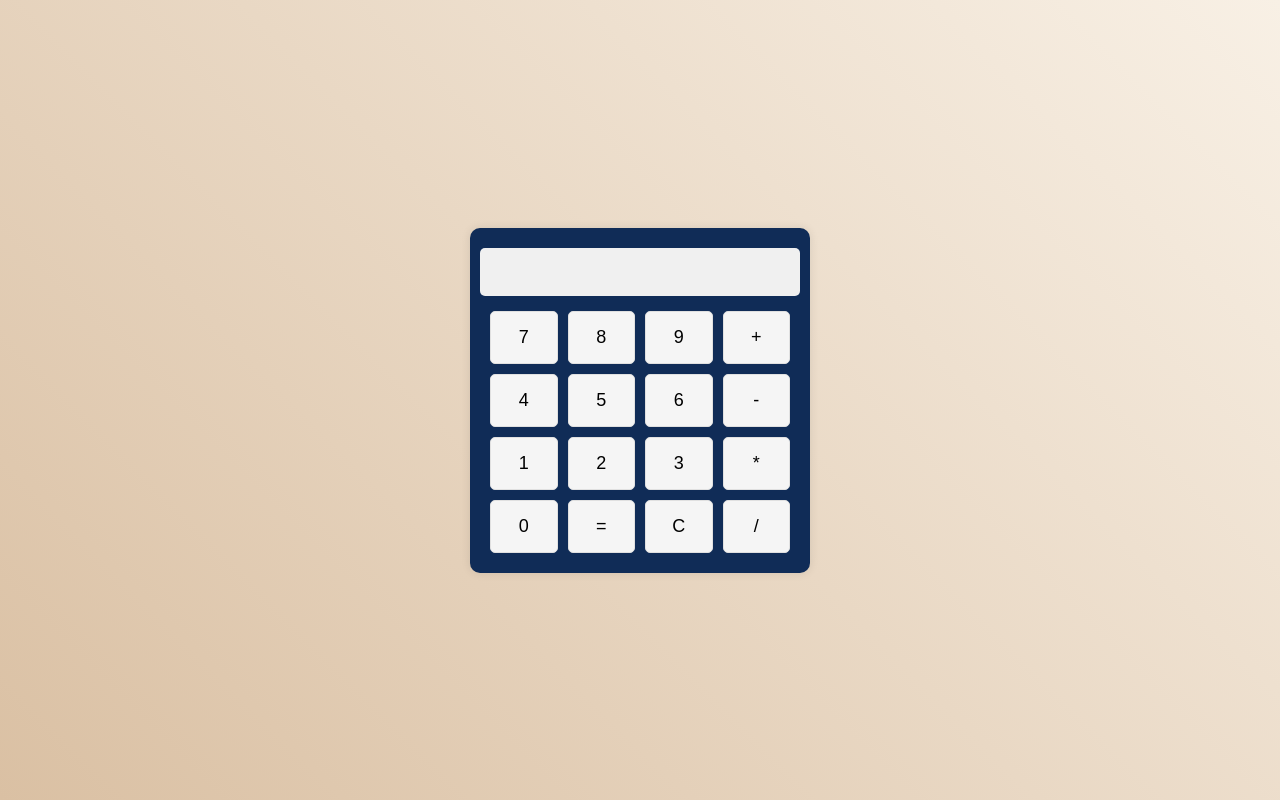
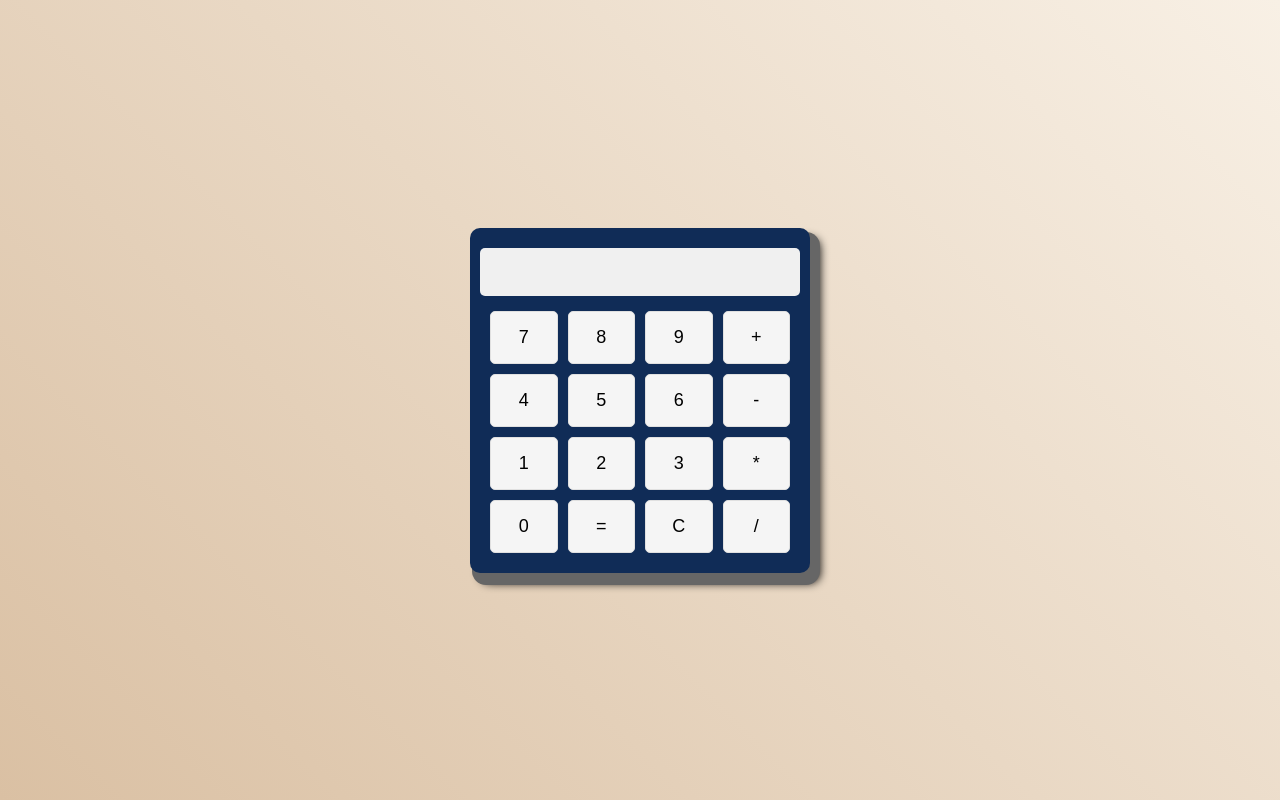
Before and after one commit to thales32k0/calculadora, a plain HTML site: page index.html in a window 1280 px wide. Drawn offline with Linux system fonts and the light colour scheme.

Commit message:
Update styles.css

```diff
--- a/styles.css
+++ b/styles.css
@@ -11,7 +11,7 @@ body {
 .calculator {
     background-color: #102C57;
     border-radius: 10px;
-    box-shadow: 0px 0px 10px rgba(0, 0, 0, 0.1);
+    box-shadow: 6px 8px 0 4px #666, 10px 10px 10px #000;
     width: 300px;
     padding: 20px;
     text-align: center;
```
